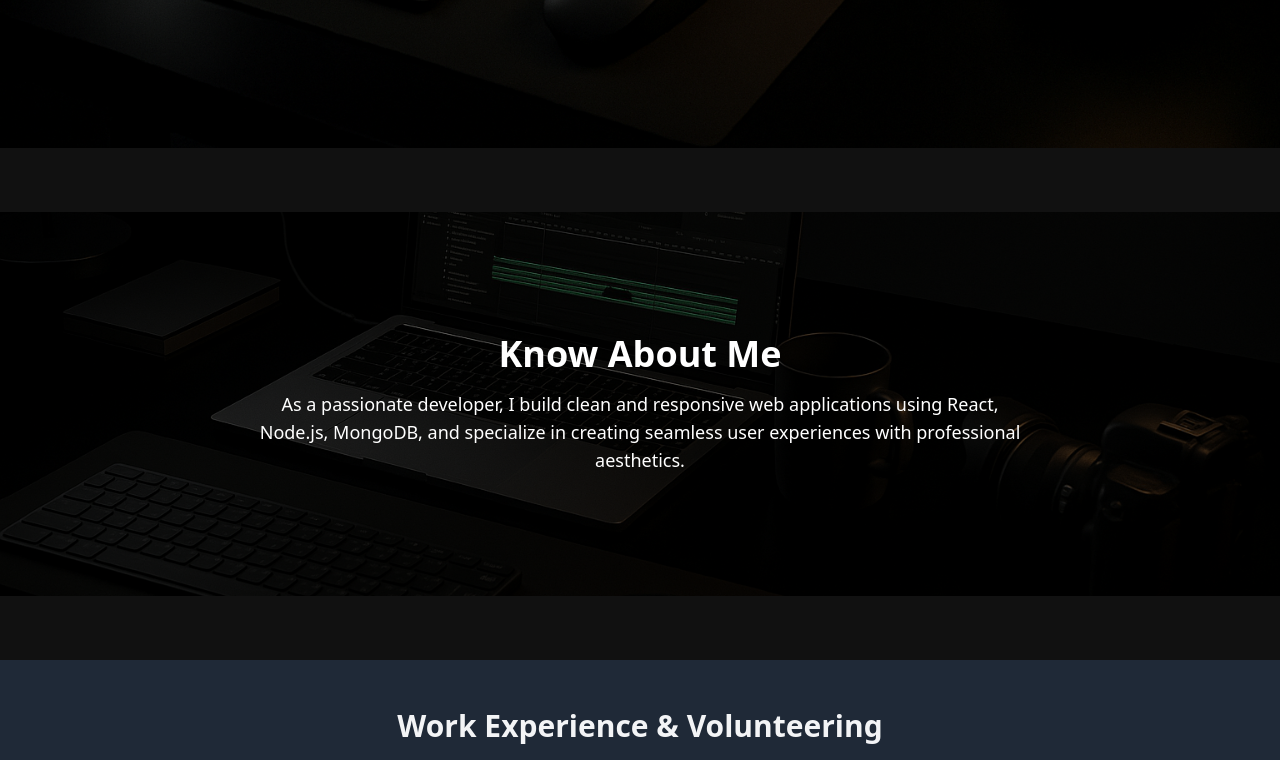
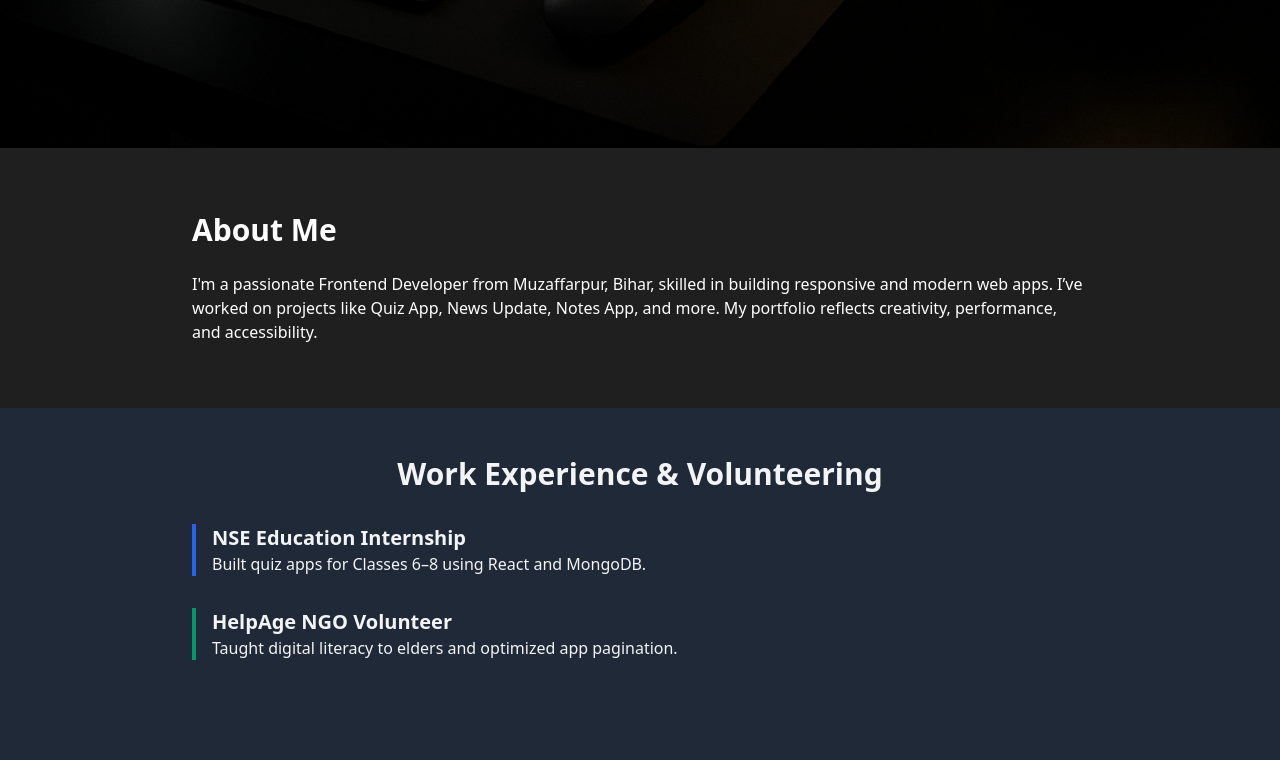
Before and after one commit to Saurav-5123/MERN_Portfolio, a React (Vite) app: page / in a window 1280 px wide. Shown: the part 652-1412 px from the top of the page. Built offline with nearby package versions, Linux system fonts and the light colour scheme.

Commit message:
Update About.jsx

```diff
--- a/src/components/About.jsx
+++ b/src/components/About.jsx
@@ -1,19 +1,18 @@
-import deskImg from '../assets/image.png';
+import React from 'react'
 
-const About = () => (
-  <section id="about" className="relative h-96 my-16">
-    <div className="absolute inset-0 bg-black bg-opacity-50"></div>
-    <img src={deskImg} alt="About background" className="w-full h-full object-cover" />
-    <div className="absolute inset-0 flex items-center justify-center px-6 text-center">
-      <div className="max-w-3xl text-white" data-aos="fade-up">
-        <h2 className="text-4xl font-bold mb-4">Know About Me</h2>
-        <p className="text-lg">
-          As a passionate developer, I build clean and responsive web applications using React, Node.js, MongoDB,
-          and specialize in creating seamless user experiences with professional aesthetics.
+const About = () => {
+  return (
+    <section id="about" className="py-16 px-6 bg-secondary text-white">
+      <div className="max-w-4xl mx-auto" data-aos="fade-up">
+        <h2 className="text-3xl font-bold mb-6">About Me</h2>
+        <p>
+          I'm a passionate Frontend Developer from Muzaffarpur, Bihar, skilled in building responsive and modern web apps.
+          I’ve worked on projects like Quiz App, News Update, Notes App, and more. My portfolio reflects creativity,
+          performance, and accessibility.
         </p>
       </div>
-    </div>
-  </section>
-);
+    </section>
+  )
+}
 
-export default About;
+export default About
```
